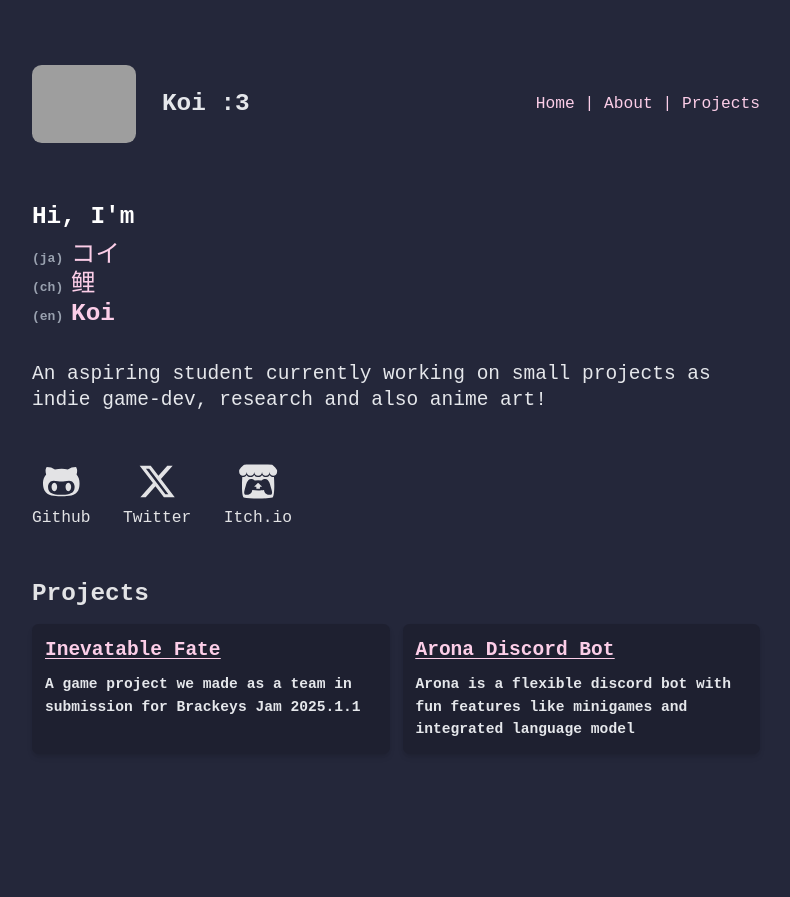
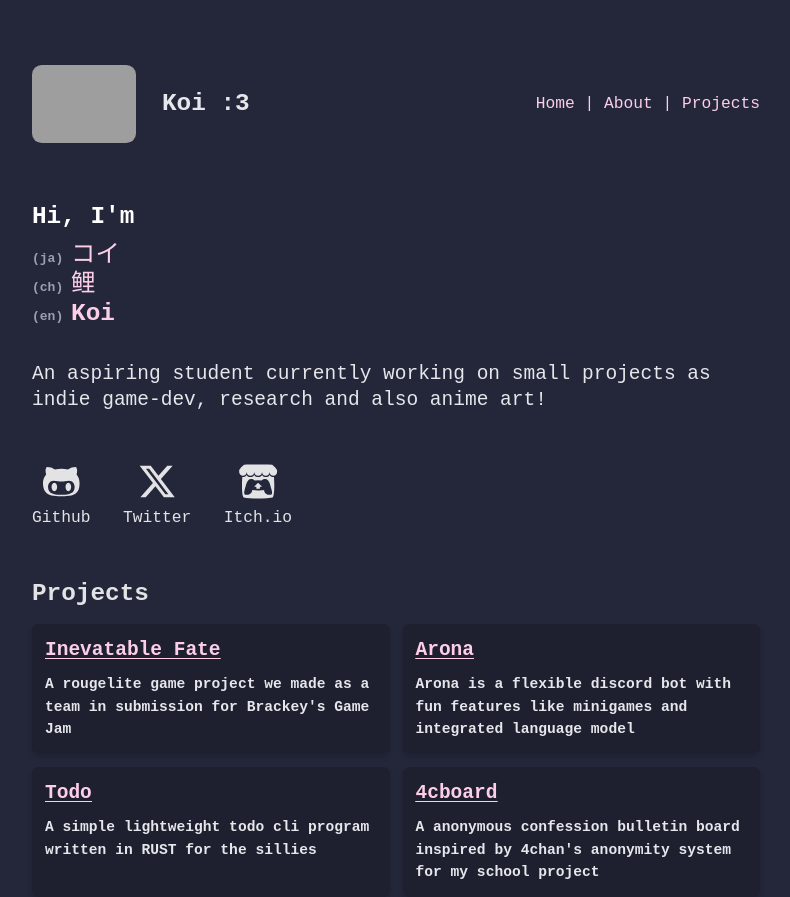
Before and after one commit to Koipix/koipixu, a React (Vite) app: page / in a window 1280 px wide. Shown: the whole page, without its empty margins (244-1034 px from the left). Before the commit the page ends 800 px from the top, so only its background shows below. Built offline with nearby package versions, Linux system fonts and the light colour scheme; grey boxes are pictures that could not be loaded.

Commit message:
name convention & new project

```diff
--- a/src/component/home.tsx
+++ b/src/component/home.tsx
@@ -56,19 +56,43 @@ function Home() {
                 </span>
               </dt>
               <dd className="mt-3 text-gray-200 text-lg">
-                A game project we made as a team in submission for Brackeys Jam 2025.1.1
+                A rougelite game project we made as a team in submission for Brackey's Game Jam
               </dd>
             </div>
             <div className="rounded-lg bg-mantle p-4 text-accent shadow-md transition-shadow">
               <dt>
                 <span className="underline underline-offset-3 hover:decoration-2">
                   <a href="https://github.com/Koipix/Arona" className="text-2xl text-pink-200">
-                    Arona Discord Bot
+                    Arona
                   </a>
                 </span>
               </dt>
               <dd className="mt-3 text-gray-200 text-lg">
                 Arona is a flexible discord bot with fun features like minigames and integrated language model
+              </dd>
+            </div>
+            <div className="rounded-lg bg-mantle p-4 text-accent shadow-md transition-shadow">
+              <dt>
+                <span className="underline underline-offset-3 hover:decoration-2">
+                  <a href="https://github.com/Koipix/todo" className="text-2xl text-pink-200">
+                    Todo
+                  </a>
+                </span>
+              </dt>
+              <dd className="mt-3 text-gray-200 text-lg">
+                A simple lightweight todo cli program written in RUST for the sillies
+              </dd>
+            </div>
+            <div className="rounded-lg bg-mantle p-4 text-accent shadow-md transition-shadow">
+              <dt>
+                <span className="underline underline-offset-3 hover:decoration-2">
+                  <a href="https://github.com/Koipix/4cboard" className="text-2xl text-pink-200">
+                    4cboard
+                  </a>
+                </span>
+              </dt>
+              <dd className="mt-3 text-gray-200 text-lg">
+                A anonymous confession bulletin board inspired by 4chan's anonymity system for my school project
               </dd>
             </div>
           </dl>
```
